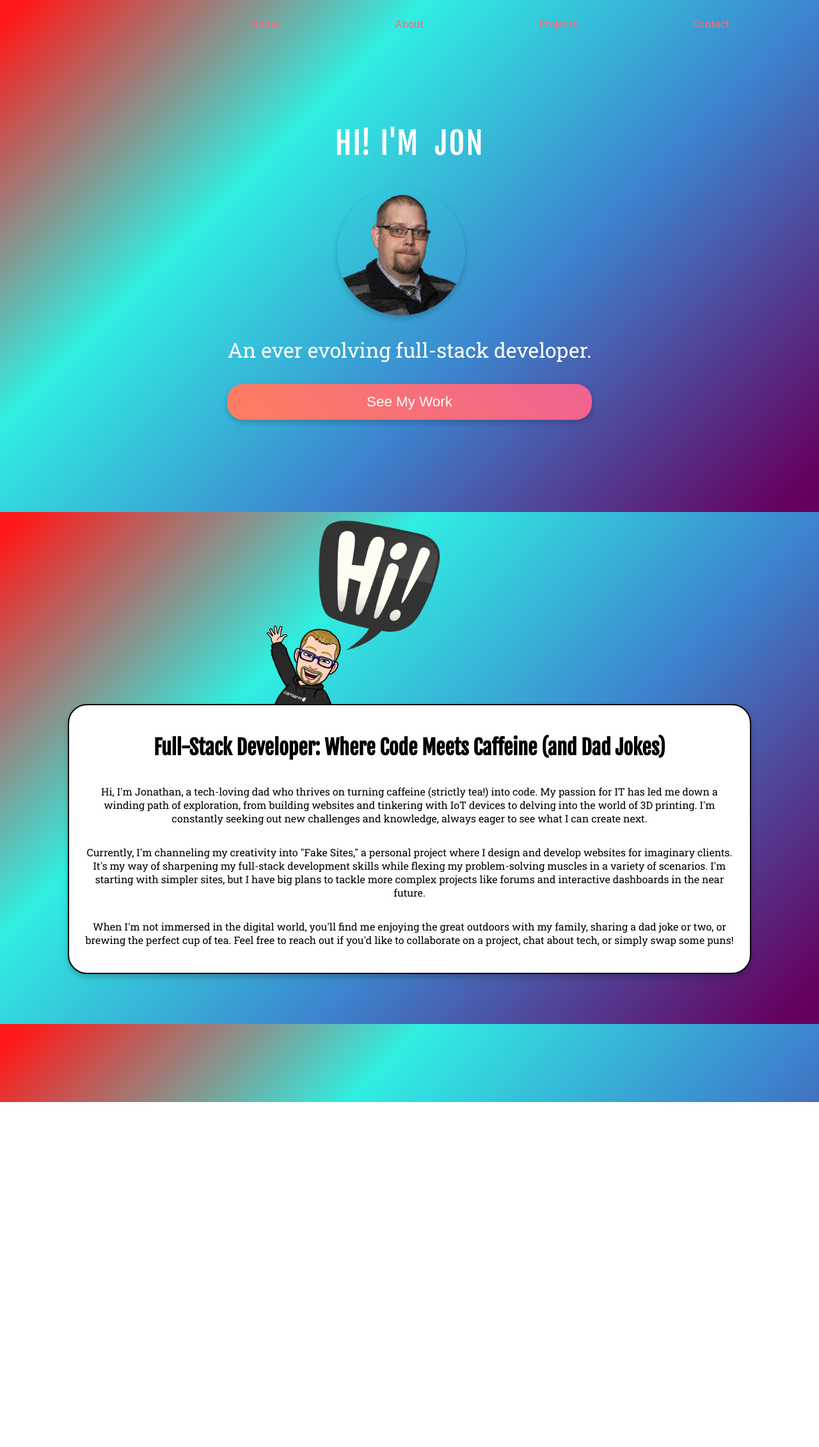
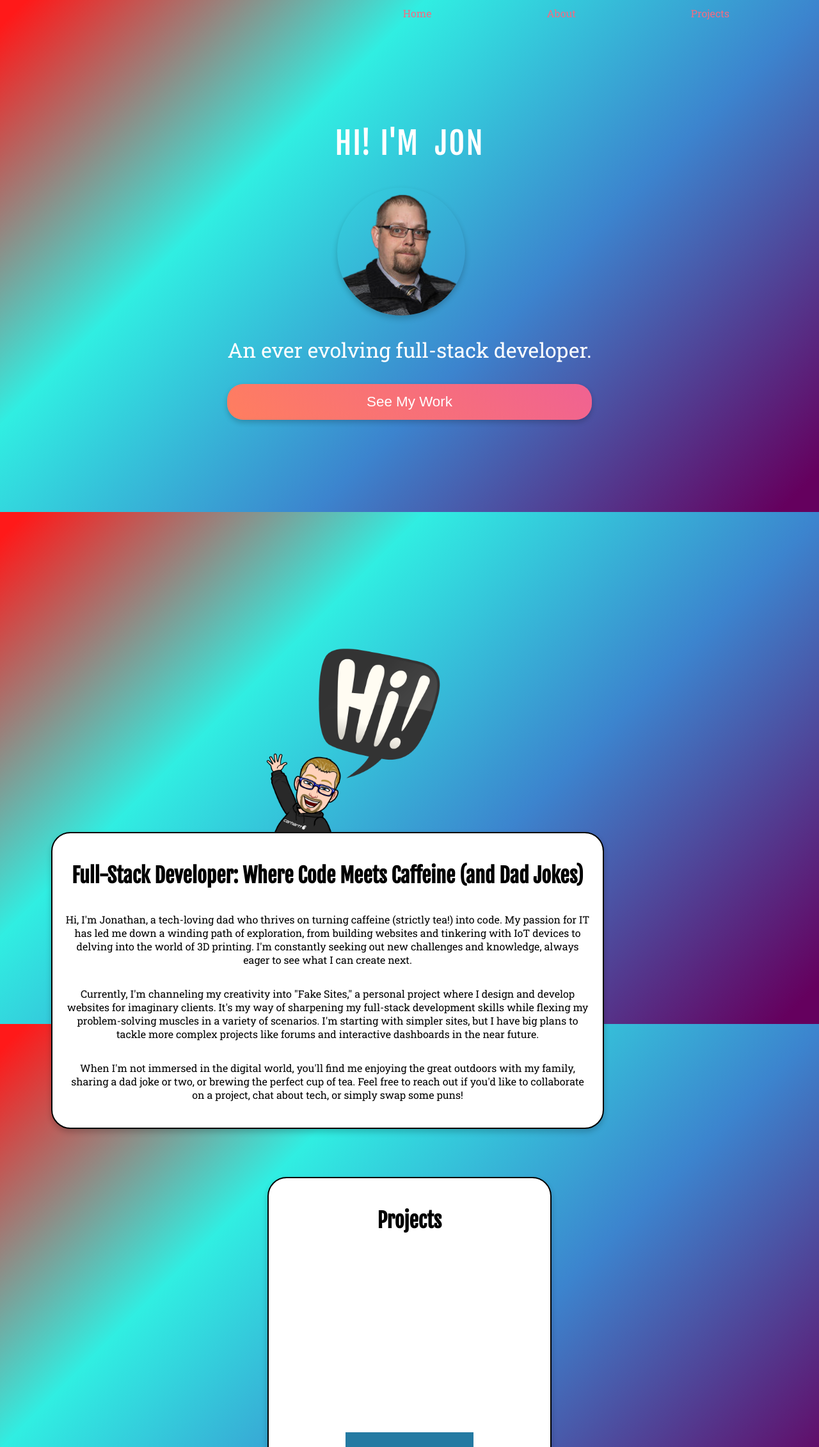
Before and after one commit to happyCoder85/react-dev-portfolio, a React (Create React App) app: page / in a window 1280 px wide. Shown: the top 2261 px of the page at 64% size. Before the commit the page ends 1722 px from the top, so only its background shows below. Built offline with nearby package versions, Linux system fonts and the light colour scheme.

Commit message:
Added anchors to sections

```diff
--- a/package.json
+++ b/package.json
@@ -10,6 +10,7 @@
     "axios": "^1.7.2",
     "react": "^18.3.1",
     "react-dom": "^18.3.1",
+    "react-router-hash-link": "^2.4.3",
     "react-scripts": "^5.0.1",
     "web-vitals": "^2.1.4"
   },
--- a/src/App.css
+++ b/src/App.css
@@ -106,23 +106,24 @@ h1, h2, h3, h4, h5, h6 {
   display: flex;
   list-style: none;
   justify-content: center;
-    margin-left: -40px;
+  margin: 0;
+  padding: 0;
 }
 
 .header ul li {
   padding: 20px;
   color: #f56b81;
-    transition: transform 0.3s ease-in-out;
 }
 
 .header ul li a {
   text-decoration: none;
   color: #f56b81;
-    transition: transform 0.3s ease-in-out;
   display: inline-block;
+  transition: all 0.3s ease;
 }
+
 .header ul li a:hover {
-    transform: scale(1.2);
+  transform: scale(1.4);
 }
 
 /* Hero Section Styles */
@@ -144,7 +145,7 @@ h1, h2, h3, h4, h5, h6 {
     flex-direction: column;
     text-align: center;
     color: white;
-    padding: 0 20px;
+    padding: 0 200px;
     box-sizing: border-box;
   }
 
@@ -230,7 +231,37 @@ h1, h2, h3, h4, h5, h6 {
   .main-container img.me {
     width: 300px;
   }
+  div#projects {
+    min-height: 75vh;
+    min-width: 350px;
+    max-width: 500px;
 
+    margin: 0 auto;
+  }
+
+
+
+  div#coming-soon {
+    width: 200px;
+    height: 50px;
+    padding-top: 20px;
+    font-size: 1.4rem;
+    position: relative;
+    background-color: lightblue;
+    animation-name: comingsoon;
+    animation-duration: 10s;
+    animation-iteration-count: infinite;
+    }
+    @keyframes comingsoon {
+      0%   {background-color:lightblue; color: #000; left:0; top:0px;}
+      50%  {background-color:rgb(48, 142, 185); left:0px; top:400px;}
+      100%  {background-color:rgb(6, 71, 101); color: #fff; left:0px; top:0px;}
+    }
+
+    div#projects-container {
+      margin-top: 100px;
+      margin-bottom: 75px;
+    }
 @media (min-width: 768px) {
       .header {
         width: 100%;
@@ -258,6 +289,10 @@ h1, h2, h3, h4, h5, h6 {
       margin-right: auto;
     }
 
+    .main-container {
+      margin-top: 200px;
+      margin-bottom: -125px;
+    }
     .main-container img.me {
       margin-left: 400px;
     }
@@ -270,6 +305,11 @@ h1, h2, h3, h4, h5, h6 {
 }
   .desktop {
     display: block;
+}
+
+.about {
+  margin: 0 auto;
+  padding-top: 100px;
 }
 
 /* Hero on Desktop */
--- a/src/App.js
+++ b/src/App.js
@@ -1,7 +1,8 @@
-// src/App.js
 import React, { useEffect } from 'react';
+import { HashRouter } from 'react-router-dom';
 import AOS from 'aos';
 import 'aos/dist/aos.css';
+import Header from './components/Header';
 import Hero from './components/Hero';
 import About from './components/About';
 import Projects from './components/Projects';
@@ -24,11 +25,20 @@ const App = () => {
   }, []);
 
   return (
-    <div className="App">
-      <Hero />
-      <About />
-
-    </div>
+    <HashRouter>
+      <div className="App">
+        <Header />
+        <div id="home">
+          <Hero />
+        </div>
+        <div id="about">
+          <About />
+        </div>
+        <div id="projects">
+          <Projects />
+        </div>
+      </div>
+    </HashRouter>
   );
 };
 
--- a/src/components/About.js
+++ b/src/components/About.js
@@ -3,7 +3,7 @@ import me from '../assets/hi.png';
 
 const About = () => {
   return (
-    <div data-aos="fade-up-left" className="main-container">
+    <div data-aos="fade-up-left" className="main-container about">
       <img src={me} alt="Jon Spurling aka Happy Coder" className="me" />
       <div className="box-container">
         <h1>Full-Stack Developer: Where Code Meets Caffeine (and Dad Jokes)</h1>
--- a/src/components/Header.js
+++ b/src/components/Header.js
@@ -1,9 +1,10 @@
-import { React, useEffect } from 'react'
+import React, { useEffect } from 'react';
+import { HashLink as Link } from 'react-router-hash-link';
 
 function Header() {
   useEffect(() => {
     const handleScroll = () => {
-      const scrollTop = window.pageYOffset || document.documentElement.scrollTop;
+      const scrollTop = window.scrollY || document.documentElement.scrollTop;
       const header = document.querySelector('.header');
       if (scrollTop > 0) {
         header.classList.add('scrolling');
@@ -18,16 +19,15 @@ function Header() {
 
   return (
     <div className='header'>
-        <nav>
-            <ul>
-            <li><a href='http://localhost:3000'>Home</a></li>
-            <li><a href='http://localhost:3000'>About</a></li>
-            <li><a href='http://localhost:3000'>Projects</a></li>
-            <li><a href='http://localhost:3000'>Contact</a></li>
-            </ul>
-        </nav>
+      <nav>
+        <ul>
+          <li><Link smooth to="#home">Home</Link></li>
+          <li><Link smooth to="#about">About</Link></li>
+          <li><Link smooth to="#projects">Projects</Link></li>
+        </ul>
+      </nav>
     </div>
-  )
+  );
 }
 
-export default Header
+export default Header;
--- a/src/components/Hero.js
+++ b/src/components/Hero.js
@@ -1,11 +1,9 @@
 import React from 'react';
 import MyPortrait from '../assets/my-portrait.png';
-import Header from './Header';
 
 const Hero = () => {
   return (
     <section className='hero'>
-      <Header />
       <div className="hero-content" data-aos="zoom-in"> {/* Wrapper for content */}
         <div className="firstPanel">  {/* Wrapper for text */}
           <h1>
--- a/src/components/Projects.js
+++ b/src/components/Projects.js
@@ -2,11 +2,13 @@ import React from 'react';
 
 const Projects = () => {
   return (
-    <div class="main-container">
+    <div class="main-container" id="projects-container" >
     <div data-aos="fade-up-left" className="projects">
-      <div className="box-container">
+      <div className="box-container" id="projects">
         <h1>Projects</h1>
-        <p>Welcome to my project showcase! This is where I highlight my latest creations and experiments in the world of web development and technology. From simple websites to more complex applications, I'm always working on something new. Be sure to check back often for updates and to see what I've been building.</p>
+       {/* <p>Welcome to my project showcase! This is where I highlight my latest creations and experiments in the world of web development and technology. From simple websites to more complex applications, I'm always working on something new. Be sure to check back often for updates and to see what I've been building.</p> *}*/}
+
+      <div id="coming-soon">Coming Soon!</div>
       </div>
     </div>
     </div>
```
Also changed, not shown: 1 other file (tests, documents, lock files or other folders). Lines whose indentation alone changed are shown as unchanged.
